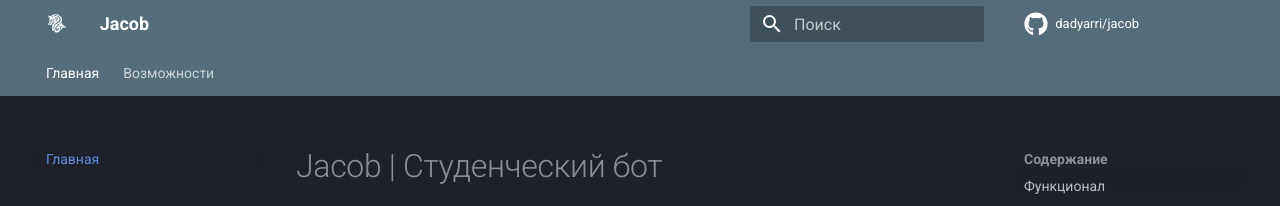
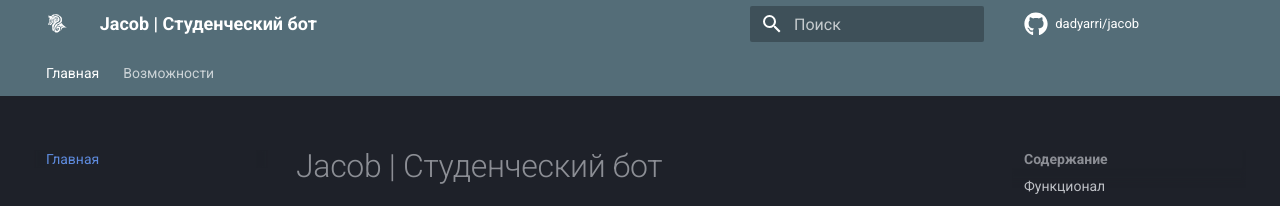
Before and after one commit to uni-jacob/jacob, an MkDocs documentation site: the page built from docs/index.md, in a window 1280 px wide. Shown: the top 206 px of the page. Built offline with MkDocs 1.6.1 and Material for MkDocs 9.7.7, drawn with Linux system fonts in a browser that asks for light colours; comment, search, counter and statistics services are not loaded.

Commit message:
:pencil: Update title.

```diff
--- a/mkdocs.yml
+++ b/mkdocs.yml
@@ -1,4 +1,4 @@
-site_name: Jacob
+site_name: Jacob | Студенческий бот
 repo_url: https://github.com/dadyarri/jacob
 repo_name: dadyarri/jacob
 edit_uri: ""
```
